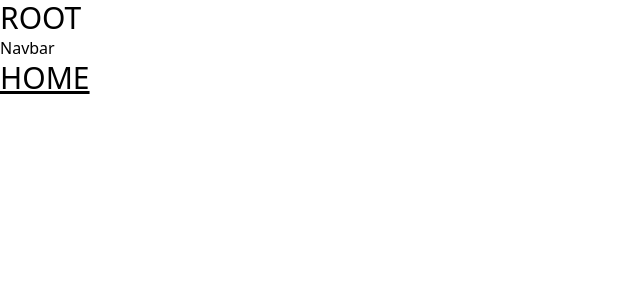
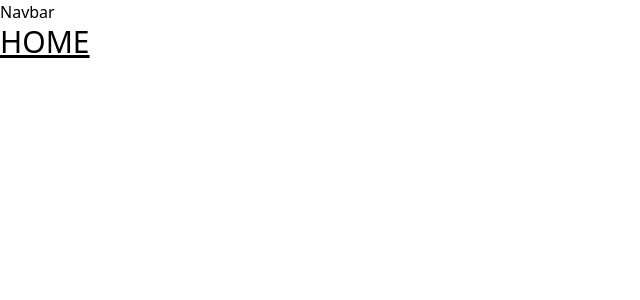
Before and after one commit to ntdsam2830/KLTN-Game-Management, a Next.js app: page / in a window 1280 px wide. Shown: the top 300 px of the page, without its empty margins (0-640 px from the left). Built offline with nearby package versions, Linux system fonts and the light colour scheme.

Commit message:
fix rootlayout

```diff
--- a/app/layout.tsx
+++ b/app/layout.tsx
@@ -28,7 +28,6 @@ export default function RootLayout({
       <body
         className={`${geistSans.variable} ${geistMono.variable} antialiased`}
       >
-        <h1 className="text-3xl">ROOT</h1>
         {children}
       </body>
     </html>
```
